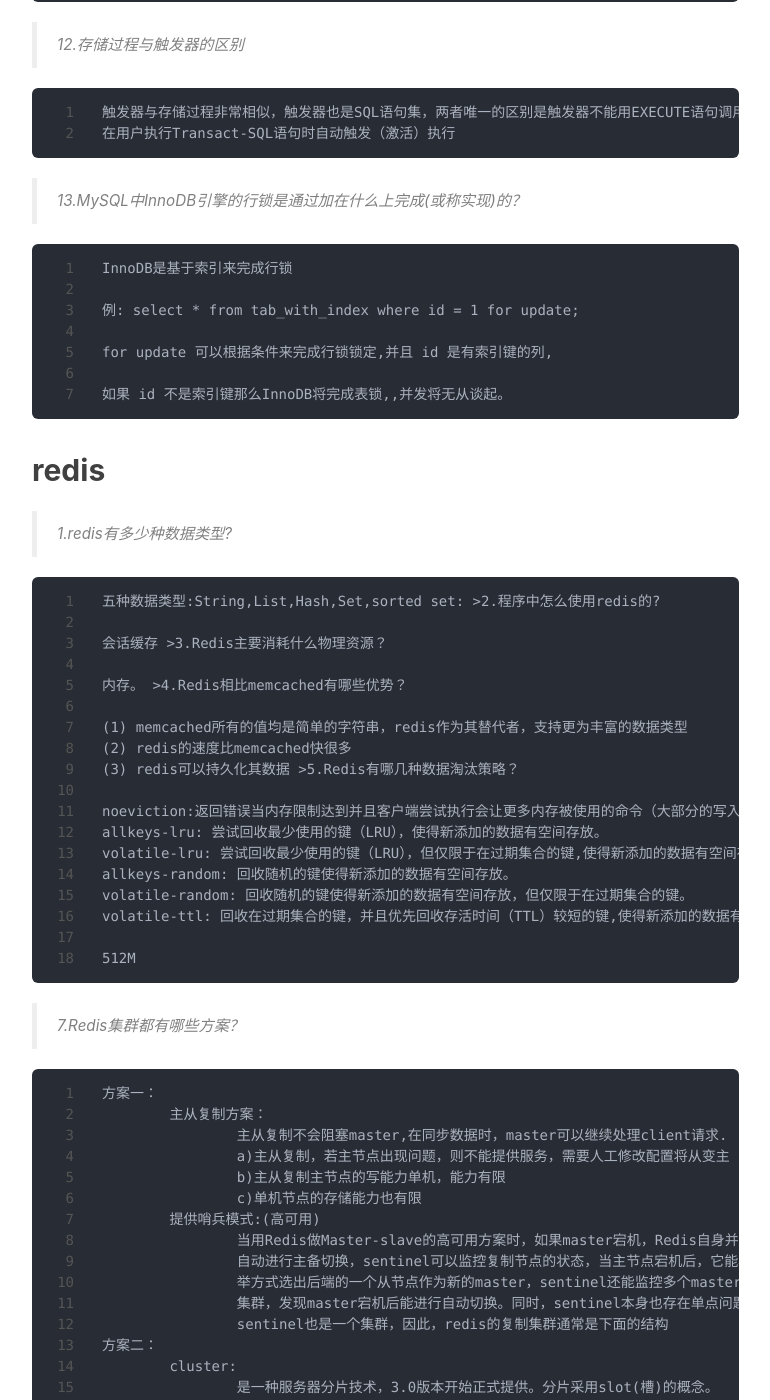
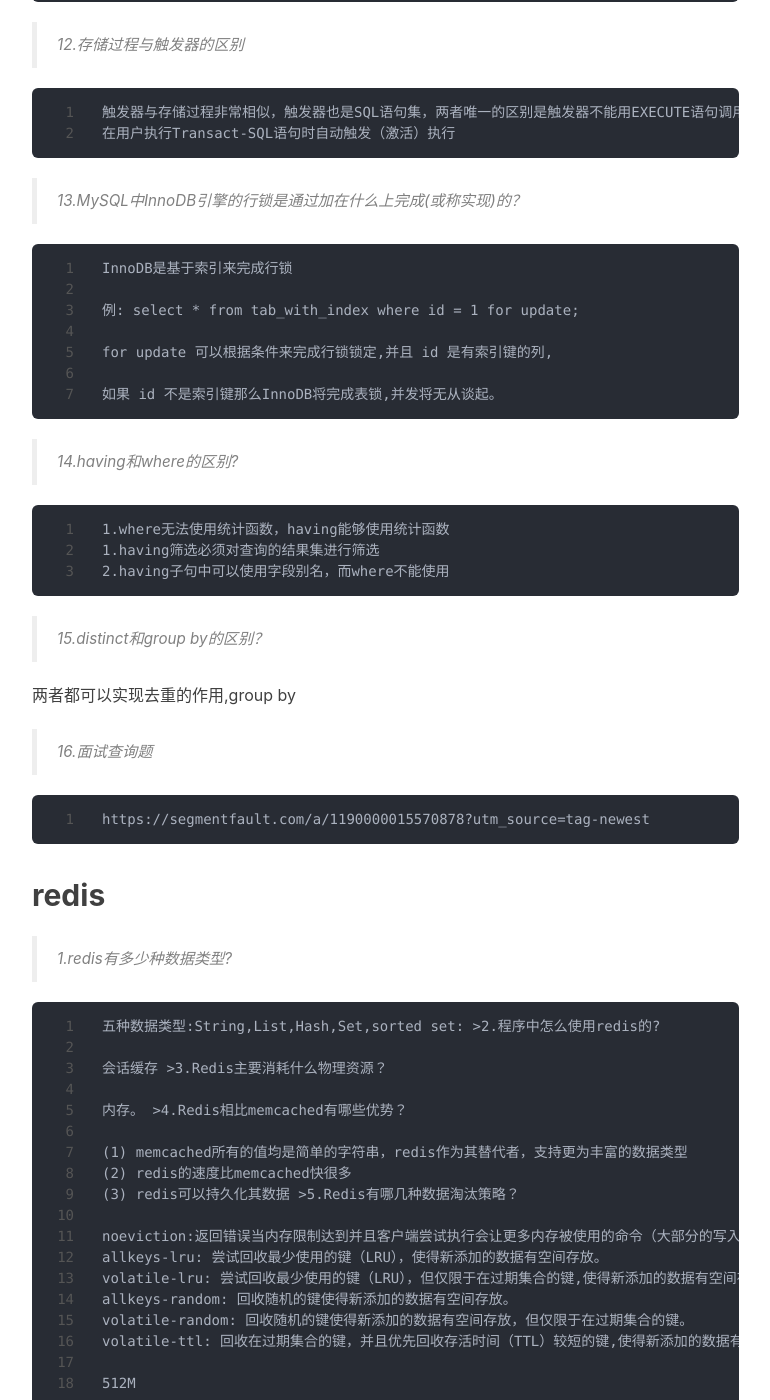
Before and after one commit to SweetHomicide/LGO, a Jekyll site: the page built from _posts/2019-03-11-java-offer1.md, in a window 1280 px wide and 1400 px high, scrolled down 12073 px. Shown: the whole window, without its empty margins (233-1003 px from the left). Built offline with Jekyll 4.4.1, drawn with Linux system fonts in a browser that asks for light colours; nearby versions of some CDN libraries; our own code applies the rules of GitHub Pages for plain Markdown files; comment, search, counter and statistics services are not loaded; some of the changed text lies outside the part shown.

Commit message:
Update 2019-03-11-java-offer1.md

```diff
--- a/_posts/2019-03-11-java-offer1.md
+++ b/_posts/2019-03-11-java-offer1.md
@@ -470,13 +470,25 @@
 
 	for update 可以根据条件来完成行锁锁定,并且 id 是有索引键的列,
 
-	如果 id 不是索引键那么InnoDB将完成表锁,,并发将无从谈起。
+	如果 id 不是索引键那么InnoDB将完成表锁,并发将无从谈起。
+
+>14.having和where的区别?
+
+	1.where无法使用统计函数，having能够使用统计函数
+	1.having筛选必须对查询的结果集进行筛选
+	2.having子句中可以使用字段别名，而where不能使用
+
+
+>15.distinct和group by的区别？
+
+ 	两者都可以实现去重的作用,group by
 
 
 
+>16.面试查询题
 
 
-
+	https://segmentfault.com/a/1190000015570878?utm_source=tag-newest
 
 ## redis
 >1.redis有多少种数据类型?
@@ -656,6 +668,34 @@
 
 
 ## Linux
+>1.查看内存/cpu使用情况的命令?
+
+	使用top命令
+>2.修改目录和文件的访问权限命令?
+
+	chmod用法：
+	用来修改某个目录或文件的访问权限。
+
+	语法：chmod [-cfvR] [--help] [--version] [who] [+ | - | =] [mode] 文件名
+
+	例子：chmod -R 777 /home/linux
+
+3.更改某个目录或文件的用户名和用户组的命令?
+
+	chown用法：
+
+	用来更改某个目录或文件的用户名和用户组。
+
+	chown 用户名:组名 文件路径（可以是绝对路径也可以是相对路径）
+
+	例1：chown root:root /tmp/tmp1
+
+	就是把tmp下的tmp1的用户名和用户组改成root和root（只修改了tmp1的属组）。
+
+	例2：chown -R root:root /tmp/tmp1
+
+	就是把tmp下的tmp1下的所有文件的属组都改成root和root。
+
 
 
 # 分布式
```
